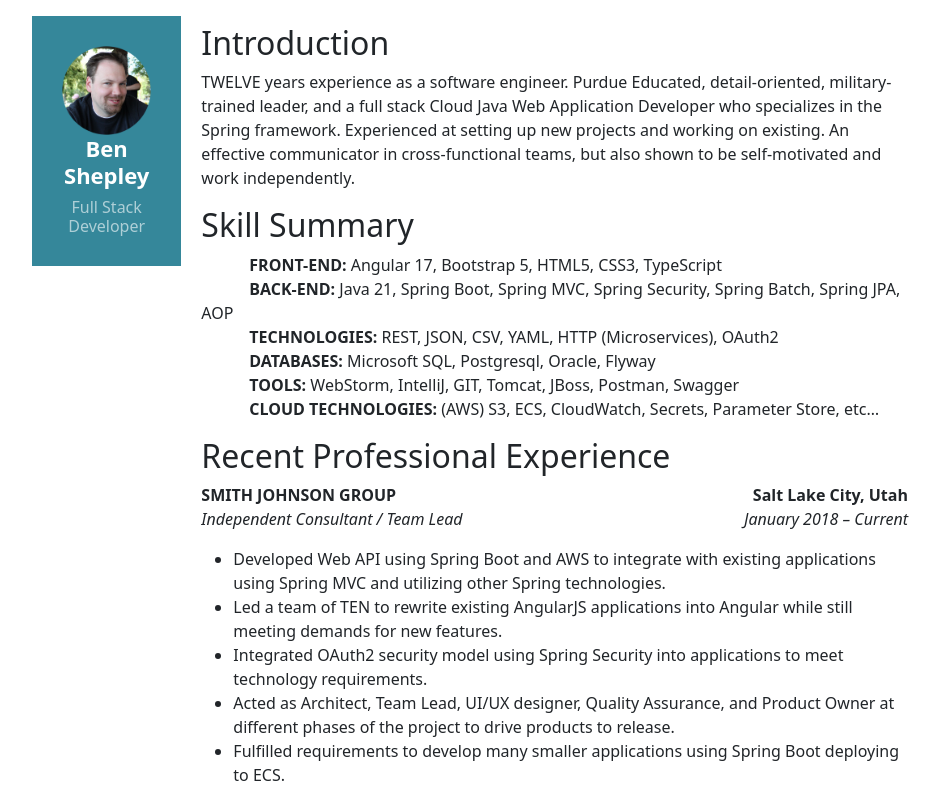
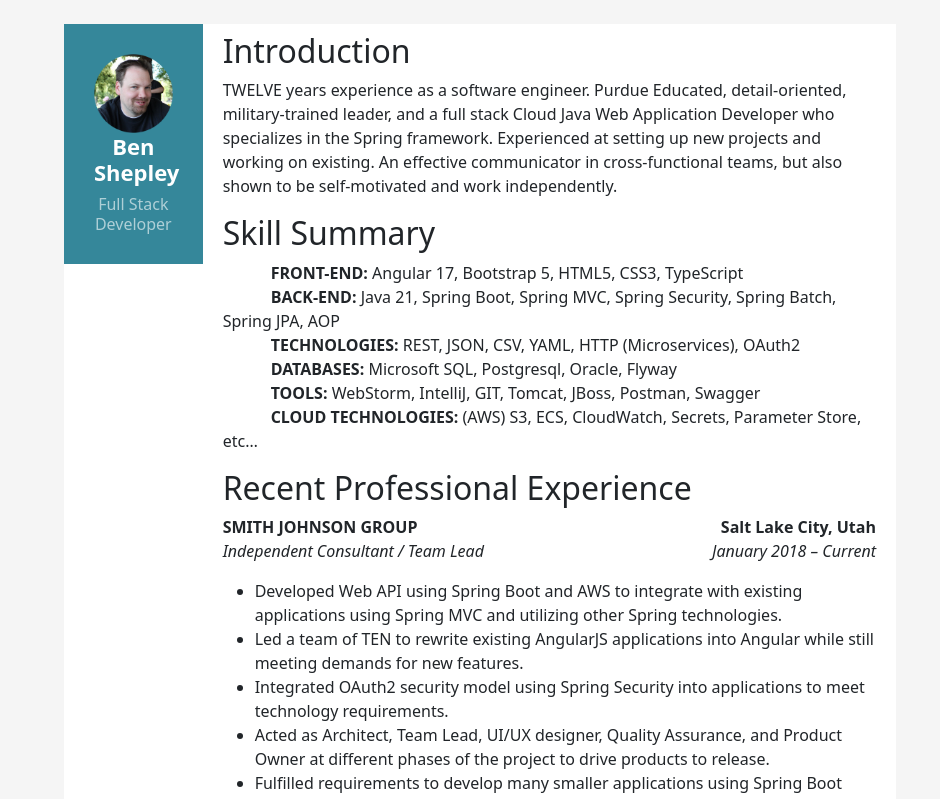
Before and after one commit to logicmuffin255/logicmuffin255.github.io, an Angular app: page / in a window 1280 px wide. Shown: the top 799 px of the page, without its empty margins (160-1100 px from the left). Built offline with nearby package versions, Linux system fonts and the light colour scheme.

Commit message:
Made printable and removed borders.

```diff
--- a/index.html
+++ b/index.html
@@ -3,17 +3,6 @@
 <head>
   <meta charset="UTF-8">
   <title>LogicMuffin's Portfolio</title>
-  <style>
-    body {
-      margin: 0; /* Remove default margin */
-    }
-    iframe {
-      display: block;  /* iframes are inline by default */
-      height: 100vh;  /* Set height to 100% of the viewport height */
-      width: 100vw;  /* Set width to 100% of the viewport width */
-      border: none; /* Remove default border */
-    }
-  </style>
 </head>
 <body>
   <iframe src="dist/landing-page/browser/index.html"></iframe>
--- a/src/app/app.component.css
+++ b/src/app/app.component.css
@@ -1,3 +1,8 @@
+.container {
+  max-width: 65%;
+  background: #ffffff !important;
+}
+
 .name {
   font-size: 22px;
   font-weight: 700;
--- a/src/app/app.component.html
+++ b/src/app/app.component.html
@@ -1,4 +1,4 @@
-<div class="container mt-3 mb-3" style="max-width:70%">
+<div class="container mt-4 mb-4">
 
   <div class="row row-cols-2" >
 
@@ -17,7 +17,7 @@
       </div>
     </div>
 
-    <div class="col-10 ">
+    <div class="col-10">
       <div class="row p-2">
         <div class="col-12">
           <h2>Introduction</h2>
--- a/src/styles.css
+++ b/src/styles.css
@@ -1 +1,12 @@
 /* You can add global styles to this file, and also import other style files */
+body {
+  margin: 0; /* Remove default margin */
+  background: #f5f5f5 !important;
+}
+
+iframe {
+  display: block;  /* iframes are inline by default */
+  height: 100vh;  /* Set height to 100% of the viewport height */
+  width: 100vw;  /* Set width to 100% of the viewport width */
+  border: none; /* Remove default border */
+}
```
Also changed, not shown: 5 other files (tests, documents, lock files or other folders).
